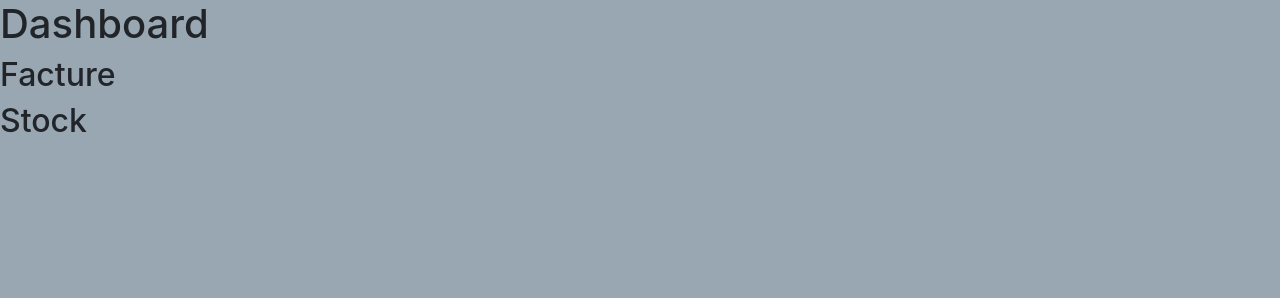
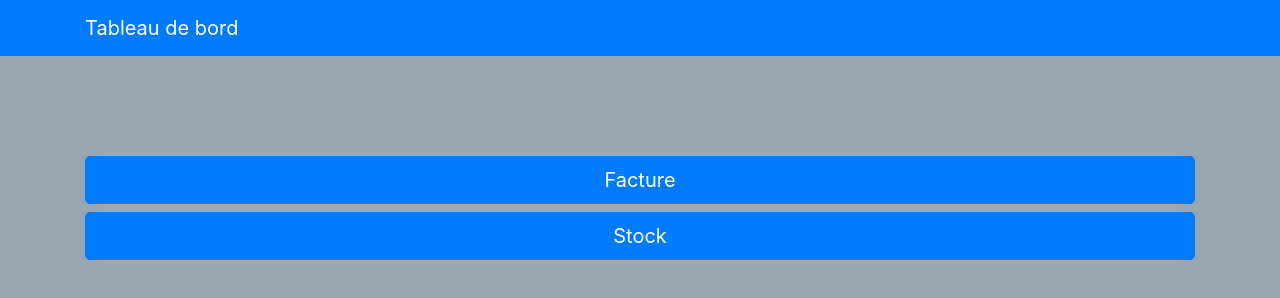
Before and after one commit to alaa069/shopping, an Electron app: page views/dashboard.html in a window 1280 px wide. Drawn offline with Linux system fonts and the light colour scheme.

Commit message:
initial commit

```diff
--- /dev/null
+++ b/js/index.js
@@ -0,0 +1,10 @@
+const electron = require('electron');
+const { ipcRenderer } = electron;
+
+function myFacture(){
+    ipcRenderer.send('factureEvent');
+}
+
+function myStock(){
+    ipcRenderer.send('stockEven');
+}
--- a/views/dashboard.html
+++ b/views/dashboard.html
@@ -1,14 +1,29 @@
 <!DOCTYPE html>
 <html lang="en">
+
 <head>
     <meta charset="UTF-8">
     <title>Dashboard</title>
     <link rel="stylesheet" href="../css/bootstrap.min.css">
     <link rel="stylesheet" href="../css/styles.css">
 </head>
+
 <body>
-    <h1>Dashboard</h1>
-    <h2>Facture</h2>
-    <h2>Stock</h2>
+    <nav class="navbar navbar-dark bg-primary">
+        <!-- Navbar content -->
+        <div class="container">
+            <a class="navbar-brand" href="#">Tableau de bord</a>
+        </div>
+    </nav>
+    <div class="container login-form">
+        <button type="button" id="btn-facture" onclick="myFacture()" class="btn btn-primary btn-lg btn-block">Facture</button>
+        <button type="button" id="btn-stock" onclick="myStock()" class="btn btn-primary btn-lg btn-block">Stock</button>
+    </div>
+
+    <script>
+        // you can also require other files to run this process
+        require('../js/index.js')
+    </script>
 </body>
+
 </html>
```
Also changed, not shown: main.js (+17 -7 lines).
